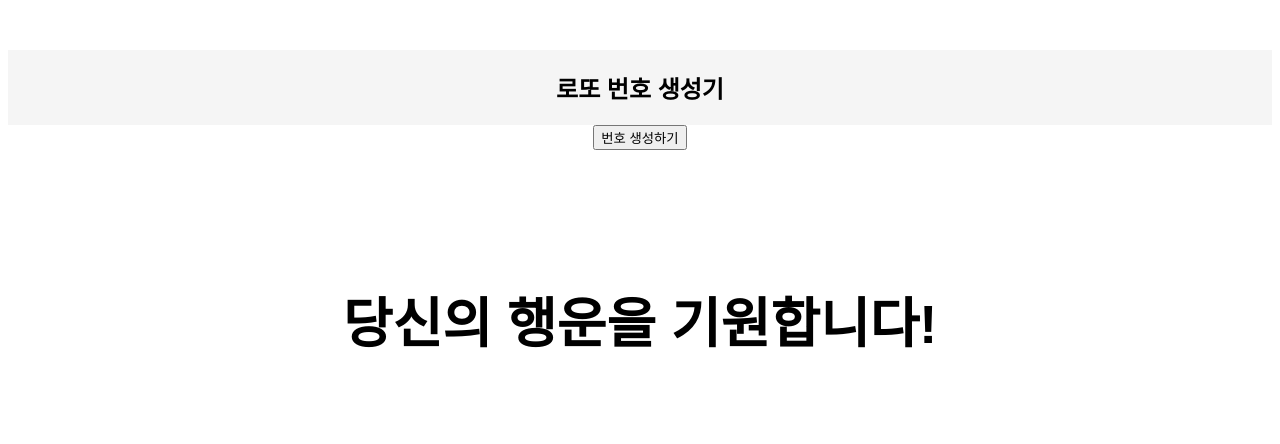
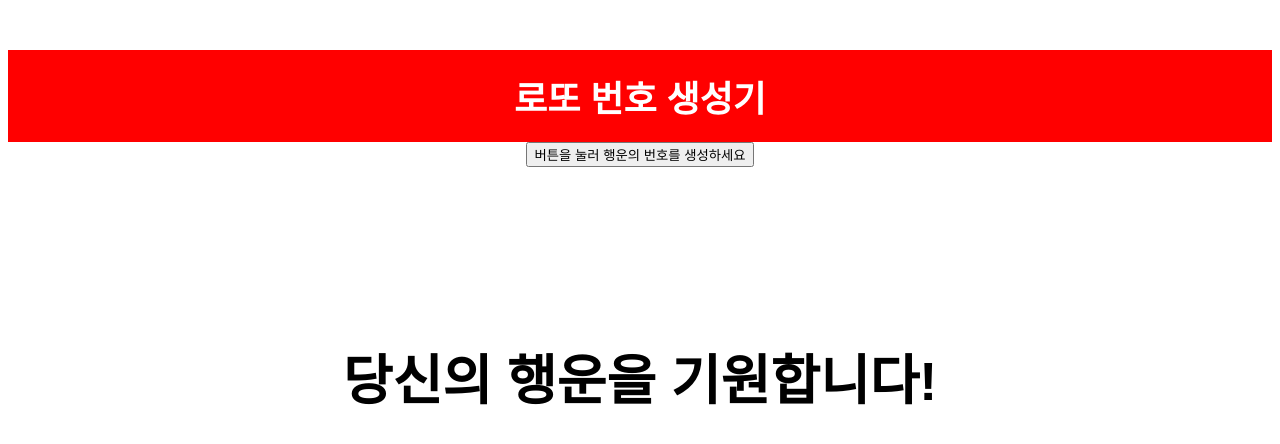
Before and after one commit to sunhee-j/lotto-generator, a plain HTML site: page index.html in a window 1280 px wide. Drawn offline with Linux system fonts and the light colour scheme.

Commit message:
Update index.html

```diff
--- a/index.html
+++ b/index.html
@@ -12,16 +12,17 @@
         }
 
         header {
-            background-color: #f5f5f5;
+            background-color: red; /* 레드 색상 배경 추가 */
+            color: white; /* 텍스트 색상 설정 */
             padding: 20px;
-            font-size: 24px;
+            font-size: 36px; /* 글씨 크기 키움 */
             font-weight: bold;
         }
 
         #balls {
             display: flex;
             justify-content: center;
-            margin-top: 20px;
+            margin-top: 60px; /* 번호와 타이틀 사이 간격을 3줄 정도 추가 */
         }
 
         .ball {
@@ -55,7 +56,7 @@
 </head>
 <body>
     <header>로또 번호 생성기</header>
-    <button onclick="generateNumbers()">번호 생성하기</button>
+    <button onclick="generateNumbers()">버튼을 눌러 행운의 번호를 생성하세요</button> <!-- 버튼 텍스트 변경 -->
     <div id="balls">
         <div class="ball" id="ball1"></div>
         <div class="ball" id="ball2"></div>
```
